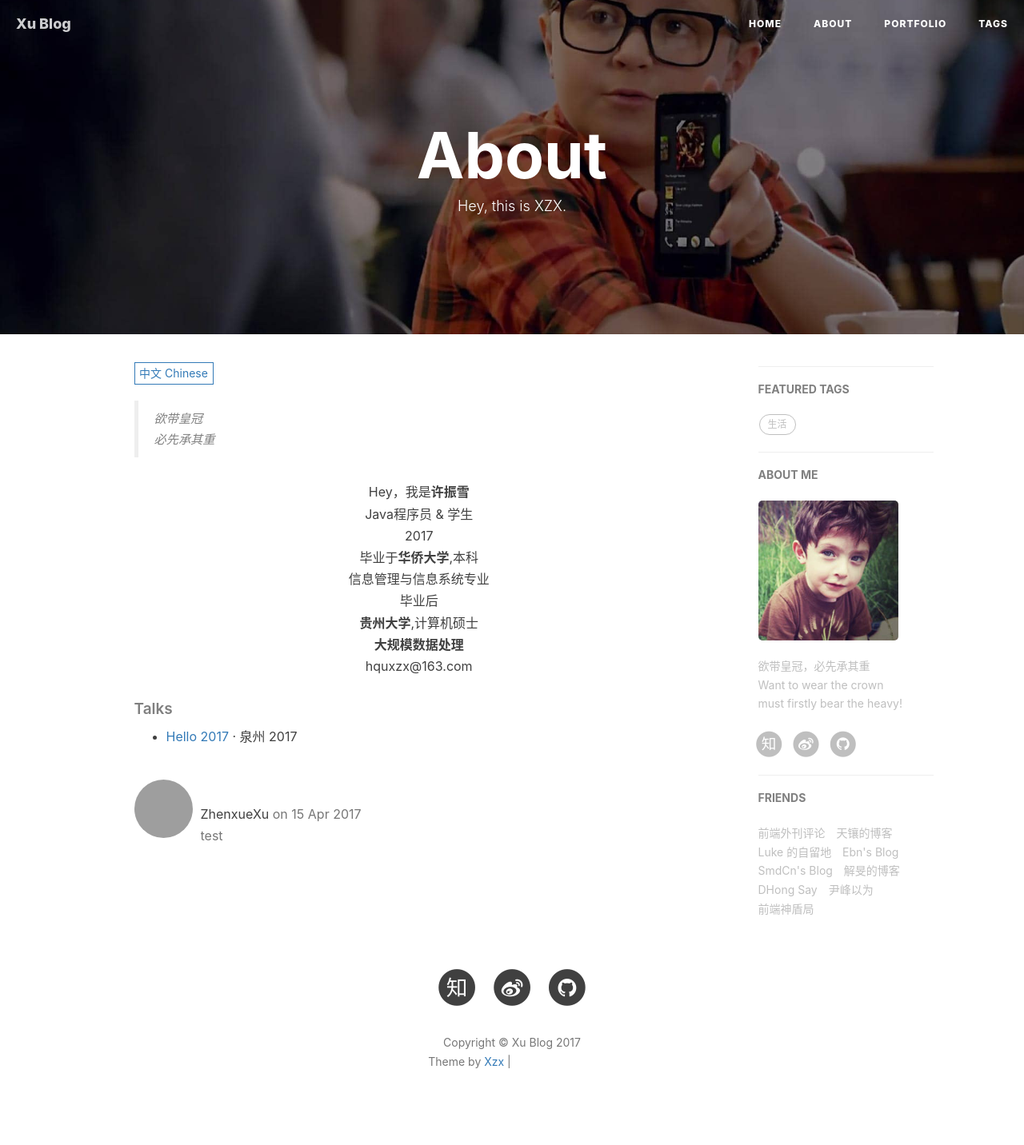
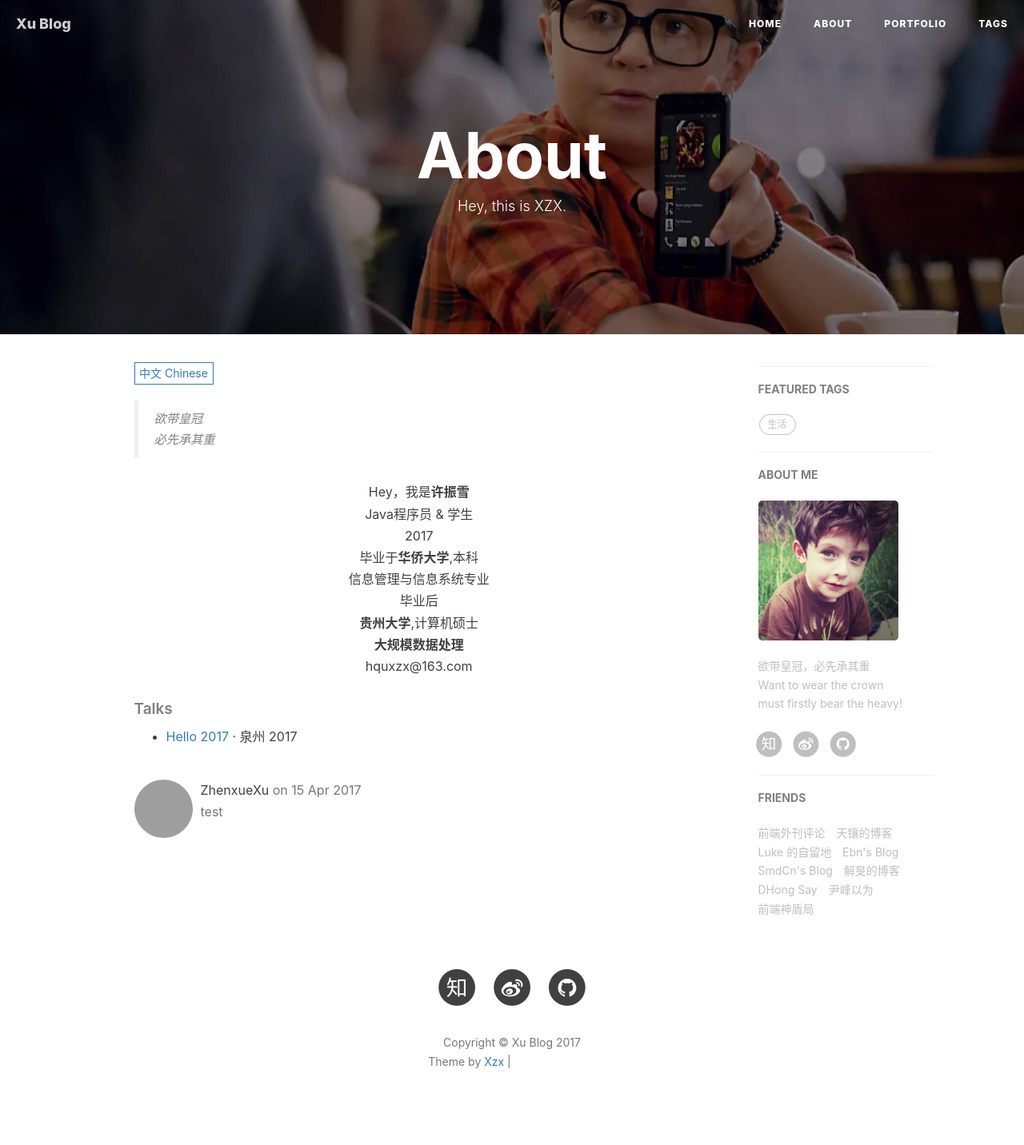
Before and after one commit to popsiclexu/popsiclexu.github.io, a Jekyll site: the page built from about.html, in a window 1280 px wide. Shown: the whole page at 80% size. Built offline with Jekyll 4.4.1, drawn with Linux system fonts in a browser that asks for light colours; nearby versions of some CDN libraries; a script that is not in the unit is left out; comment, search, counter and statistics services are not loaded; grey boxes are pictures that could not be loaded.

Commit message:
评论样式

```diff
--- a/about.html
+++ b/about.html
@@ -118,7 +118,7 @@ comments:
       <img src="{{ c.author.picture }}" alt="{{ c.author.displayName}}" height="73" width="73" style="border-radius:50%;">
     </div>
     <div class="media-body">
-      <p class="text-muted">
+      <p class="text-muted" style=" padding-top: 0px; margin-top: 0px">
         <a href="{{ c.author.url }}">{{ c.author.displayName }}</a>
         on {{ c.date | date_to_string }}<br>
       {{ c.content | newline_to_br }}</p>
```
